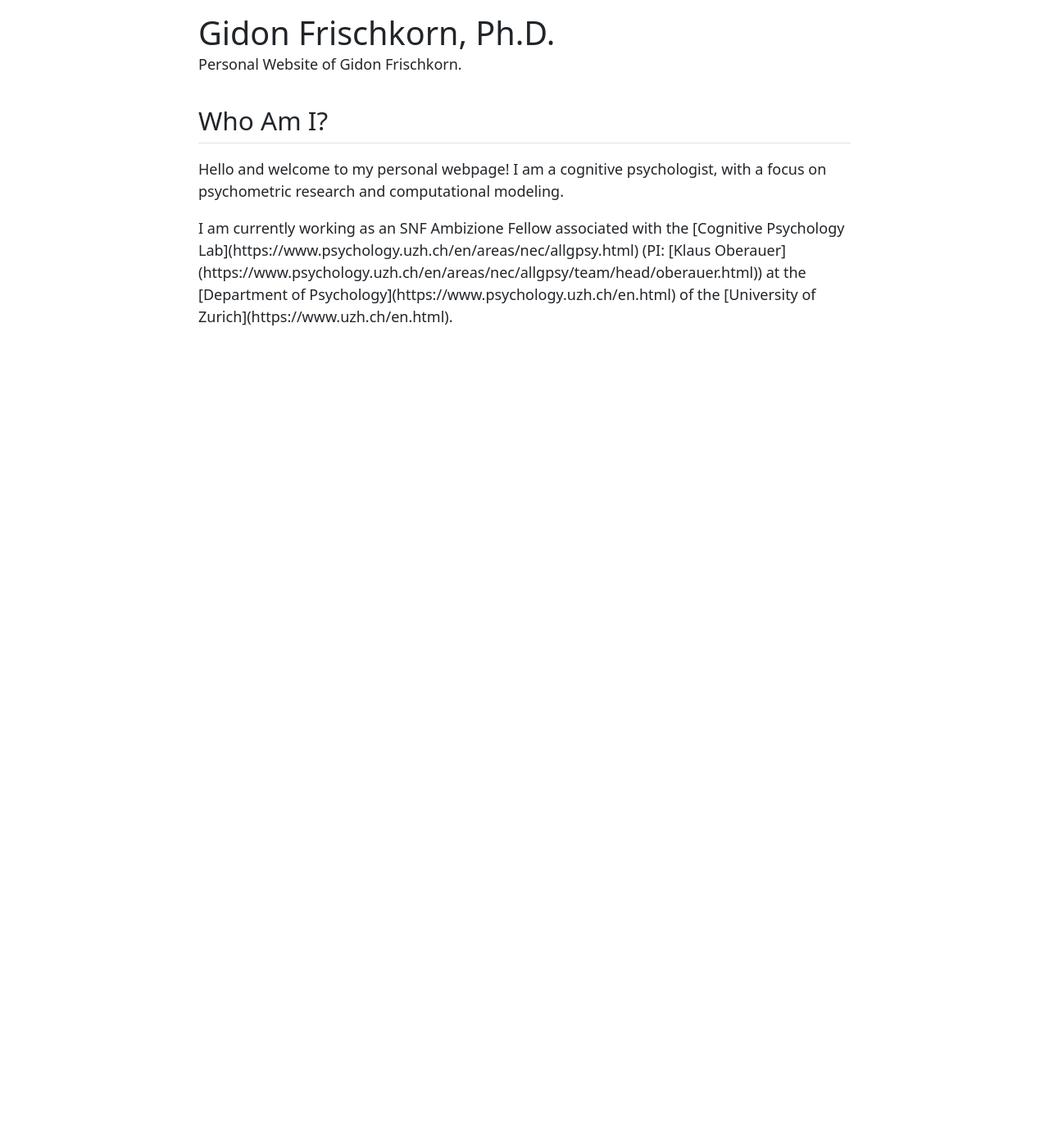
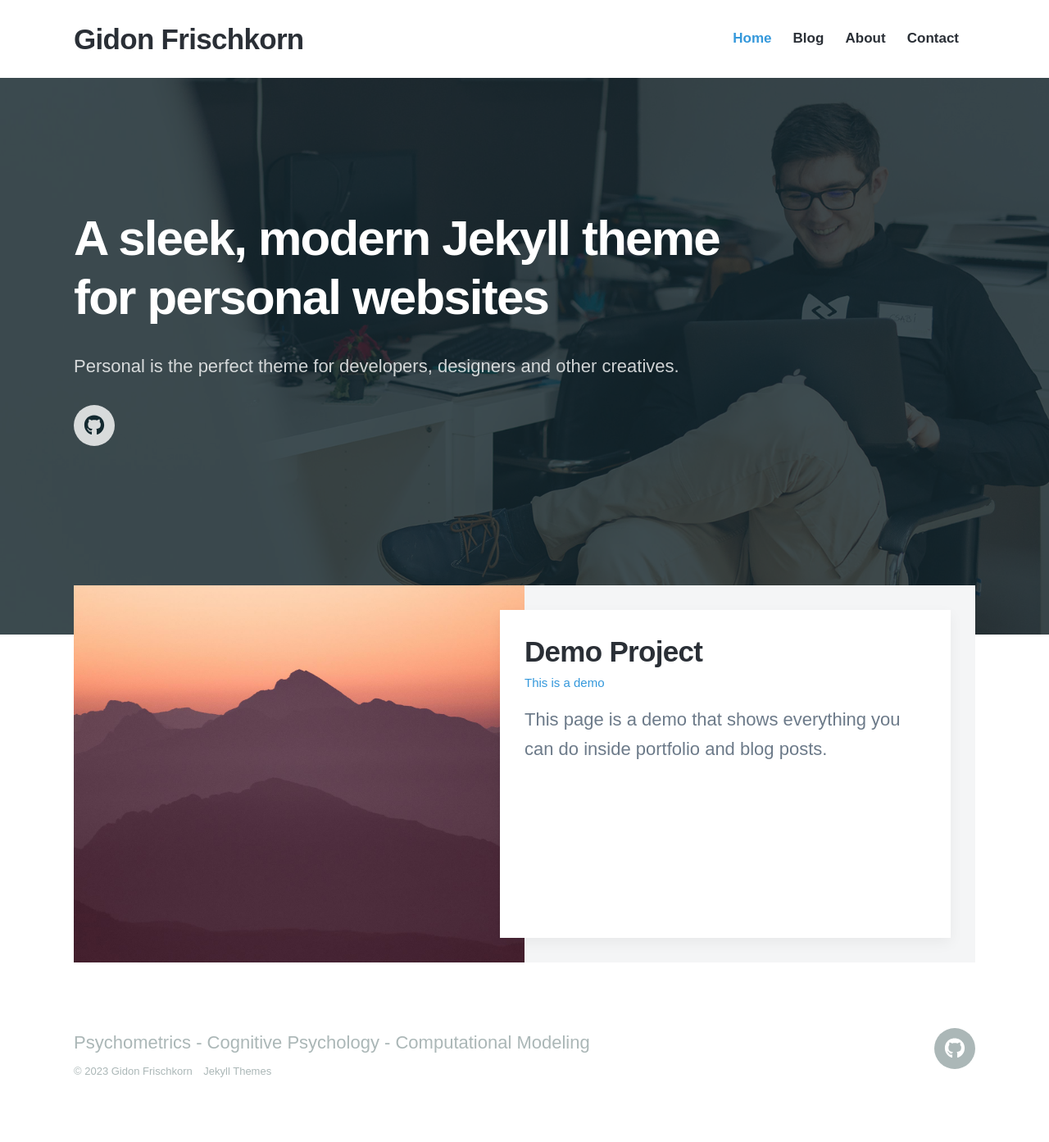
Before and after one commit to GidonFrischkorn/GidonFrischkorn.github.io, a Jekyll site: the page built from index.html, in a window 1280 px wide. Shown: the whole page at 82% size. Built offline with Jekyll 4.4.1, drawn with Linux system fonts in a browser that asks for light colours; nearby versions of some CDN libraries; some web fonts are replaced; before the commit the page ends 900 px from its top, so only the background shows below that.

Commit message:
revert changes

```diff
--- a/index.html
+++ b/index.html
@@ -1,216 +1,52 @@
-<!DOCTYPE html>
-<html xmlns="http://www.w3.org/1999/xhtml" lang="en" xml:lang="en"><head>
+---
+layout: default
+title: A sleek, modern Jekyll theme for personal websites.
+description: A sleek, modern Jekyll theme for personal websites. Personal is the perfect theme for developers, designers and other creatives.
+featured_image: /images/demo/home.jpg
+---
 
-<meta charset="utf-8">
-<meta name="generator" content="quarto-1.2.335">
+<section class="hero">
 
-<meta name="viewport" content="width=device-width, initial-scale=1.0, user-scalable=yes">
+	<div class="hero__image" style="background-image: url({{ page.featured_image | relative_url }})">
+		<div class="hero__overlay"></div>
+	</div>
 
-<meta name="description" content="Personal Website of Gidon Frischkorn.">
+	<div class="wrap">
 
-<title>Gidon Frischkorn, Ph.D.</title>
-<style>
-code{white-space: pre-wrap;}
-span.smallcaps{font-variant: small-caps;}
-div.columns{display: flex; gap: min(4vw, 1.5em);}
-div.column{flex: auto; overflow-x: auto;}
-div.hanging-indent{margin-left: 1.5em; text-indent: -1.5em;}
-ul.task-list{list-style: none;}
-ul.task-list li input[type="checkbox"] {
-  width: 0.8em;
-  margin: 0 0.8em 0.2em -1.6em;
-  vertical-align: middle;
-}
-</style>
+		<h1>A sleek, modern Jekyll theme
+		for personal websites</h1>
+		<p>Personal is the perfect theme for developers, designers and other creatives.</p>
 
+		{% include socials.html %}
 
-<script src="index_files/libs/clipboard/clipboard.min.js"></script>
-<script src="index_files/libs/quarto-html/quarto.js"></script>
-<script src="index_files/libs/quarto-html/popper.min.js"></script>
-<script src="index_files/libs/quarto-html/tippy.umd.min.js"></script>
-<script src="index_files/libs/quarto-html/anchor.min.js"></script>
-<link href="index_files/libs/quarto-html/tippy.css" rel="stylesheet">
-<link href="index_files/libs/quarto-html/quarto-syntax-highlighting.css" rel="stylesheet" id="quarto-text-highlighting-styles">
-<script src="index_files/libs/bootstrap/bootstrap.min.js"></script>
-<link href="index_files/libs/bootstrap/bootstrap-icons.css" rel="stylesheet">
-<link href="index_files/libs/bootstrap/bootstrap.min.css" rel="stylesheet" id="quarto-bootstrap" data-mode="light">
+	</div>
 
+</section>
 
-</head>
+<section class="listing">
 
-<body class="fullcontent">
+	<div class="wrap">
 
-<div id="quarto-content" class="page-columns page-rows-contents page-layout-article">
+		{% for project in site.projects reversed %}
 
-<main class="content" id="quarto-document-content">
+		<article class="post">
 
-<header id="title-block-header" class="quarto-title-block default">
-<div class="quarto-title">
-<h1 class="title">Gidon Frischkorn, Ph.D.</h1>
-</div>
+			<div class="post__image-wrap">
+				<div class="post__image" style="background-image: url({{ project.featured_image | relative_url }})"></div>
+			</div>
 
-<div>
-  <div class="description">
-    Personal Website of Gidon Frischkorn.
-  </div>
-</div>
+			<div class="post__content-wrap">
+				<div class="post__content">
+					<h2 class="post__title"><a href="{{ project.url | relative_url }}">{{ project.title }}</a></h2>
+					<p class="post__subtitle">{{ project.subtitle }}</p>
+					<p class="post__description">{{ project.description }}</p>
+				</div>
+			</div>
 
+		</article>
 
-<div class="quarto-title-meta">
+		{% endfor %}
 
+	</div>
 
-
-
-  </div>
-
-
-</header>
-
-<div id="intro">
-<section id="who-am-i" class="level2">
-<h2 class="anchored" data-anchor-id="who-am-i">Who Am I?</h2>
-<p>Hello and welcome to my personal webpage! I am a cognitive psychologist, with a focus on psychometric research and computational modeling.</p>
-<p>I am currently working as an SNF Ambizione Fellow associated with the [Cognitive Psychology Lab](https://www.psychology.uzh.ch/en/areas/nec/allgpsy.html) (PI: [Klaus Oberauer](https://www.psychology.uzh.ch/en/areas/nec/allgpsy/team/head/oberauer.html)) at the [Department of Psychology](https://www.psychology.uzh.ch/en.html) of the [University of Zurich](https://www.uzh.ch/en.html).</p>
 </section>
-</div>
-
-</main>
-<!-- /main column -->
-<script id="quarto-html-after-body" type="application/javascript">
-window.document.addEventListener("DOMContentLoaded", function (event) {
-  const toggleBodyColorMode = (bsSheetEl) => {
-    const mode = bsSheetEl.getAttribute("data-mode");
-    const bodyEl = window.document.querySelector("body");
-    if (mode === "dark") {
-      bodyEl.classList.add("quarto-dark");
-      bodyEl.classList.remove("quarto-light");
-    } else {
-      bodyEl.classList.add("quarto-light");
-      bodyEl.classList.remove("quarto-dark");
-    }
-  }
-  const toggleBodyColorPrimary = () => {
-    const bsSheetEl = window.document.querySelector("link#quarto-bootstrap");
-    if (bsSheetEl) {
-      toggleBodyColorMode(bsSheetEl);
-    }
-  }
-  toggleBodyColorPrimary();
-  const icon = "";
-  const anchorJS = new window.AnchorJS();
-  anchorJS.options = {
-    placement: 'right',
-    icon: icon
-  };
-  anchorJS.add('.anchored');
-  const clipboard = new window.ClipboardJS('.code-copy-button', {
-    target: function(trigger) {
-      return trigger.previousElementSibling;
-    }
-  });
-  clipboard.on('success', function(e) {
-    // button target
-    const button = e.trigger;
-    // don't keep focus
-    button.blur();
-    // flash "checked"
-    button.classList.add('code-copy-button-checked');
-    var currentTitle = button.getAttribute("title");
-    button.setAttribute("title", "Copied!");
-    let tooltip;
-    if (window.bootstrap) {
-      button.setAttribute("data-bs-toggle", "tooltip");
-      button.setAttribute("data-bs-placement", "left");
-      button.setAttribute("data-bs-title", "Copied!");
-      tooltip = new bootstrap.Tooltip(button,
-        { trigger: "manual",
-          customClass: "code-copy-button-tooltip",
-          offset: [0, -8]});
-      tooltip.show();
-    }
-    setTimeout(function() {
-      if (tooltip) {
-        tooltip.hide();
-        button.removeAttribute("data-bs-title");
-        button.removeAttribute("data-bs-toggle");
-        button.removeAttribute("data-bs-placement");
-      }
-      button.setAttribute("title", currentTitle);
-      button.classList.remove('code-copy-button-checked');
-    }, 1000);
-    // clear code selection
-    e.clearSelection();
-  });
-  function tippyHover(el, contentFn) {
-    const config = {
-      allowHTML: true,
-      content: contentFn,
-      maxWidth: 500,
-      delay: 100,
-      arrow: false,
-      appendTo: function(el) {
-          return el.parentElement;
-      },
-      interactive: true,
-      interactiveBorder: 10,
-      theme: 'quarto',
-      placement: 'bottom-start'
-    };
-    window.tippy(el, config);
-  }
-  const noterefs = window.document.querySelectorAll('a[role="doc-noteref"]');
-  for (var i=0; i<noterefs.length; i++) {
-    const ref = noterefs[i];
-    tippyHover(ref, function() {
-      // use id or data attribute instead here
-      let href = ref.getAttribute('data-footnote-href') || ref.getAttribute('href');
-      try { href = new URL(href).hash; } catch {}
-      const id = href.replace(/^#\/?/, "");
-      const note = window.document.getElementById(id);
-      return note.innerHTML;
-    });
-  }
-  const findCites = (el) => {
-    const parentEl = el.parentElement;
-    if (parentEl) {
-      const cites = parentEl.dataset.cites;
-      if (cites) {
-        return {
-          el,
-          cites: cites.split(' ')
-        };
-      } else {
-        return findCites(el.parentElement)
-      }
-    } else {
-      return undefined;
-    }
-  };
-  var bibliorefs = window.document.querySelectorAll('a[role="doc-biblioref"]');
-  for (var i=0; i<bibliorefs.length; i++) {
-    const ref = bibliorefs[i];
-    const citeInfo = findCites(ref);
-    if (citeInfo) {
-      tippyHover(citeInfo.el, function() {
-        var popup = window.document.createElement('div');
-        citeInfo.cites.forEach(function(cite) {
-          var citeDiv = window.document.createElement('div');
-          citeDiv.classList.add('hanging-indent');
-          citeDiv.classList.add('csl-entry');
-          var biblioDiv = window.document.getElementById('ref-' + cite);
-          if (biblioDiv) {
-            citeDiv.innerHTML = biblioDiv.innerHTML;
-          }
-          popup.appendChild(citeDiv);
-        });
-        return popup.innerHTML;
-      });
-    }
-  }
-});
-</script>
-</div> <!-- /content -->
-
-
-
-</body></html>
```
Also changed, not shown: index.qmd (deleted, +0 -15 lines), 1 other file.
